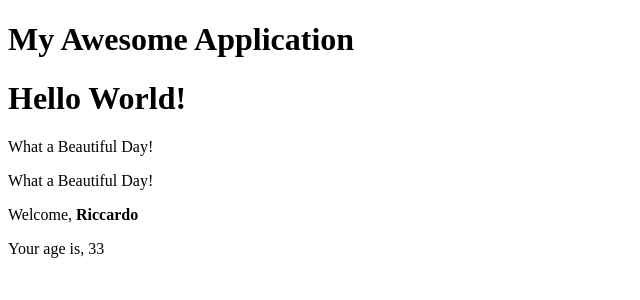
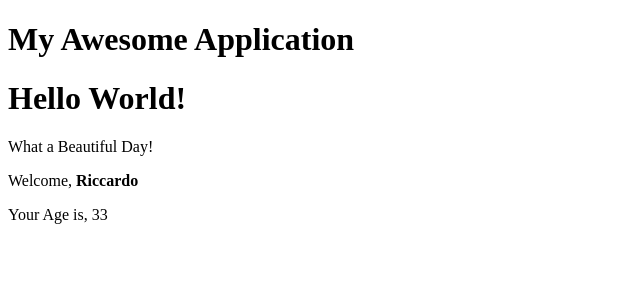
Before and after one commit to RiccardoMannino/Jsx-exercise, a React (Create React App) app in the folder react-exercises/: page / in a window 1280 px wide. Shown: the top 300 px of the page, without its empty margins (0-640 px from the left). Built offline with nearby package versions, Linux system fonts and the light colour scheme.

Commit message:
props-05

```diff
--- /dev/null
+++ b/react-exercises/src/Age.js
@@ -0,0 +1,7 @@
+import React from "react";
+
+export class Age extends React.Component {
+  render() {
+    return <p>Your Age is, {this.props.age}</p>;
+  }
+}
--- a/react-exercises/src/App.js
+++ b/react-exercises/src/App.js
@@ -1,6 +1,6 @@
 import React from "react";
 import { Hello } from "./Hello";
-import { Message } from "./Message";
+// import { Message } from "./Message";
 import { Welcome } from "./Welcome";
 
 export class App extends React.Component {
@@ -10,7 +10,7 @@
         {/* <Hello /> */}
         <h1>My Awesome Application</h1>
         <Hello />
-        <Message />
+        {/* <Message /> */}
         <Welcome age={33} />
       </div>
     );
--- a/react-exercises/src/Welcome.js
+++ b/react-exercises/src/Welcome.js
@@ -1,4 +1,5 @@
 import React from "react";
+import { Age } from "./Age";
 
 export class Welcome extends React.Component {
   render() {
@@ -7,7 +8,9 @@
         <p>
           Welcome, <strong>{this.props.name}</strong>
         </p>
-        <p>Your age is, {this.props.age}</p>
+        <p>
+          <Age age={this.props.age} />
+        </p>
       </>
     );
   }
```
